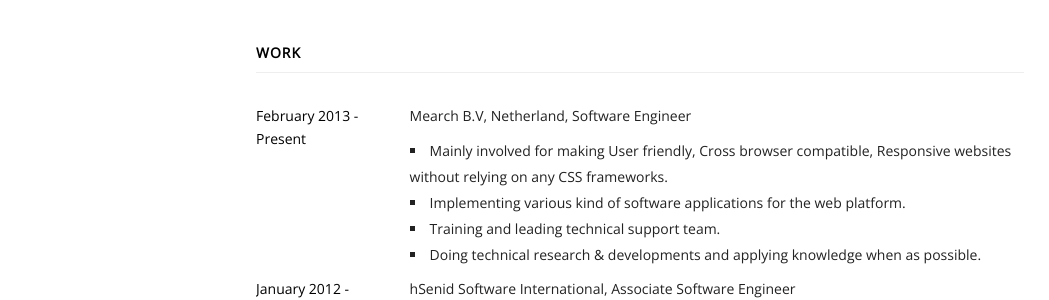
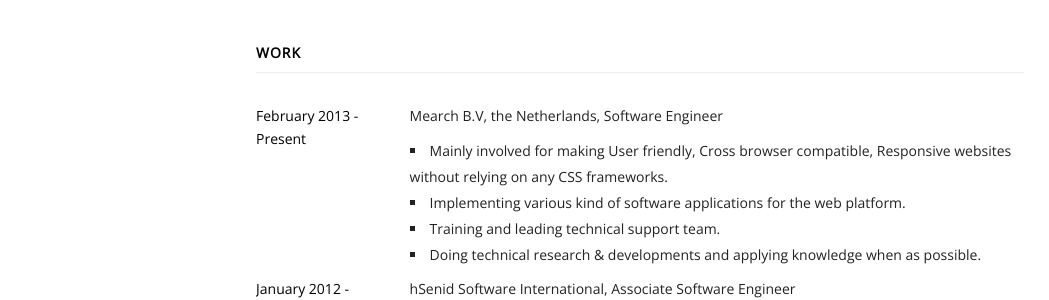
Before and after one commit to gayanvirajith/gayanvirajith.github.io, a Jekyll site: the page built from resume.md, in a window 1280 px wide and 900 px high, scrolled down 813 px. Shown: the part 154-454 px from the top of the window, without its empty margins (0-1049 px from the left). Built offline with Jekyll 4.4.1, drawn with Linux system fonts in a browser that asks for light colours.

Commit message:
Company name mearch updated

```diff
--- a/_data/resume.json
+++ b/_data/resume.json
@@ -29,7 +29,7 @@ interpersonal, leadership and organizational skills to conceive and achieve solu
   },
   "work": [
     {
-      "company": "Mearch B.V, Netherland",
+      "company": "Mearch B.V, the Netherlands",
       "position": "Software Engineer",
       "website": "http://template-factory.nl",
       "startDate": "February 2013",
```
